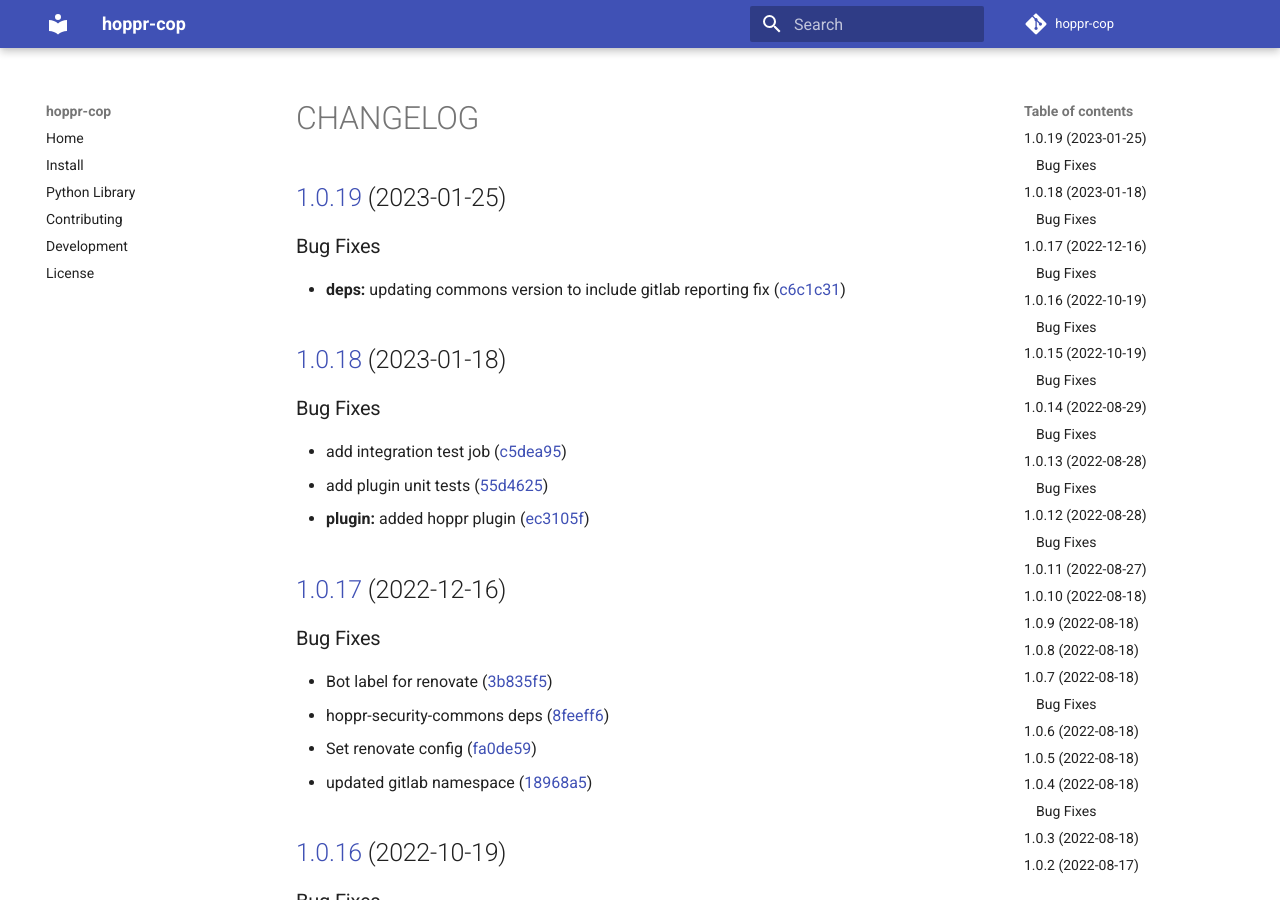
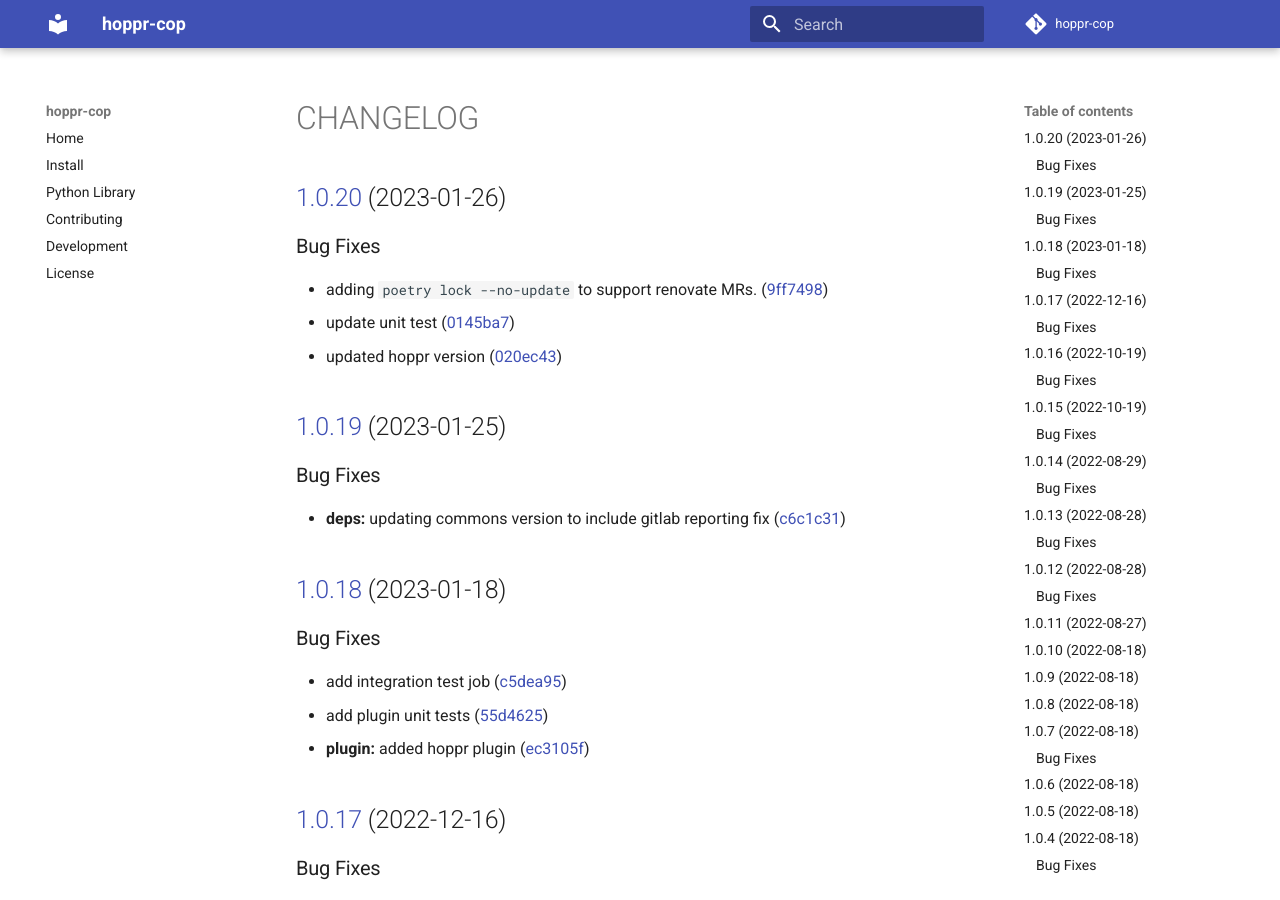
Before and after one commit to lmco/hoppr-cop, an MkDocs documentation site: the page built from docs/CHANGELOG.md, in a window 1280 px wide and 900 px high. Built offline with MkDocs 1.6.1 and Material for MkDocs 9.7.7, drawn with Linux system fonts in a browser that asks for light colours; comment, search, counter and statistics services are not loaded.

Commit message:
chore(release): 1.0.20
## [1.0.20](https://gitlab.com/hoppr/hoppr-cop/compare/v1.0.19...v1.0.20) (2023-01-26)

### Bug Fixes

* adding `poetry lock --no-update` to support renovate MRs. ([9ff7498](https://gitlab.com/hoppr/hoppr-cop/commit/9ff7498e9fb7be643920ac1089366cb8e43267d5))
* update unit test ([0145ba7](https://gitlab.com/hoppr/hoppr-cop/commit/0145ba7170a6c048388a9ced9f57cdeba6f0b7fd))
* updated hoppr version ([020ec43](https://gitlab.com/hoppr/hoppr-cop/commit/020ec4396a64f59b5c912a5b6e19a069a1c87492))

```diff
--- a/docs/CHANGELOG.md
+++ b/docs/CHANGELOG.md
@@ -1,3 +1,12 @@
+## [1.0.20](https://gitlab.com/hoppr/hoppr-cop/compare/v1.0.19...v1.0.20) (2023-01-26)
+
+
+### Bug Fixes
+
+* adding `poetry lock --no-update` to support renovate MRs. ([9ff7498](https://gitlab.com/hoppr/hoppr-cop/commit/9ff7498e9fb7be643920ac1089366cb8e43267d5))
+* update unit test ([0145ba7](https://gitlab.com/hoppr/hoppr-cop/commit/0145ba7170a6c048388a9ced9f57cdeba6f0b7fd))
+* updated hoppr version ([020ec43](https://gitlab.com/hoppr/hoppr-cop/commit/020ec4396a64f59b5c912a5b6e19a069a1c87492))
+
 ## [1.0.19](https://gitlab.com/hoppr/hoppr-cop/compare/v1.0.18...v1.0.19) (2023-01-25)
 
 
--- a/hopprcop/__init__.py
+++ b/hopprcop/__init__.py
@@ -1,2 +1,2 @@
 """bom vulnerability scanners"""
-__version__ = "1.0.19"
+__version__ = "1.0.20"
--- a/pyproject.toml
+++ b/pyproject.toml
@@ -1,6 +1,6 @@
 [tool.poetry]
 name = "hoppr-cop"
-version = "1.0.19"
+version = "1.0.20"
 description = ""
 authors = ["kganger <keith.e.ganger@lmco.com>"]
 license = "MIT"
```
